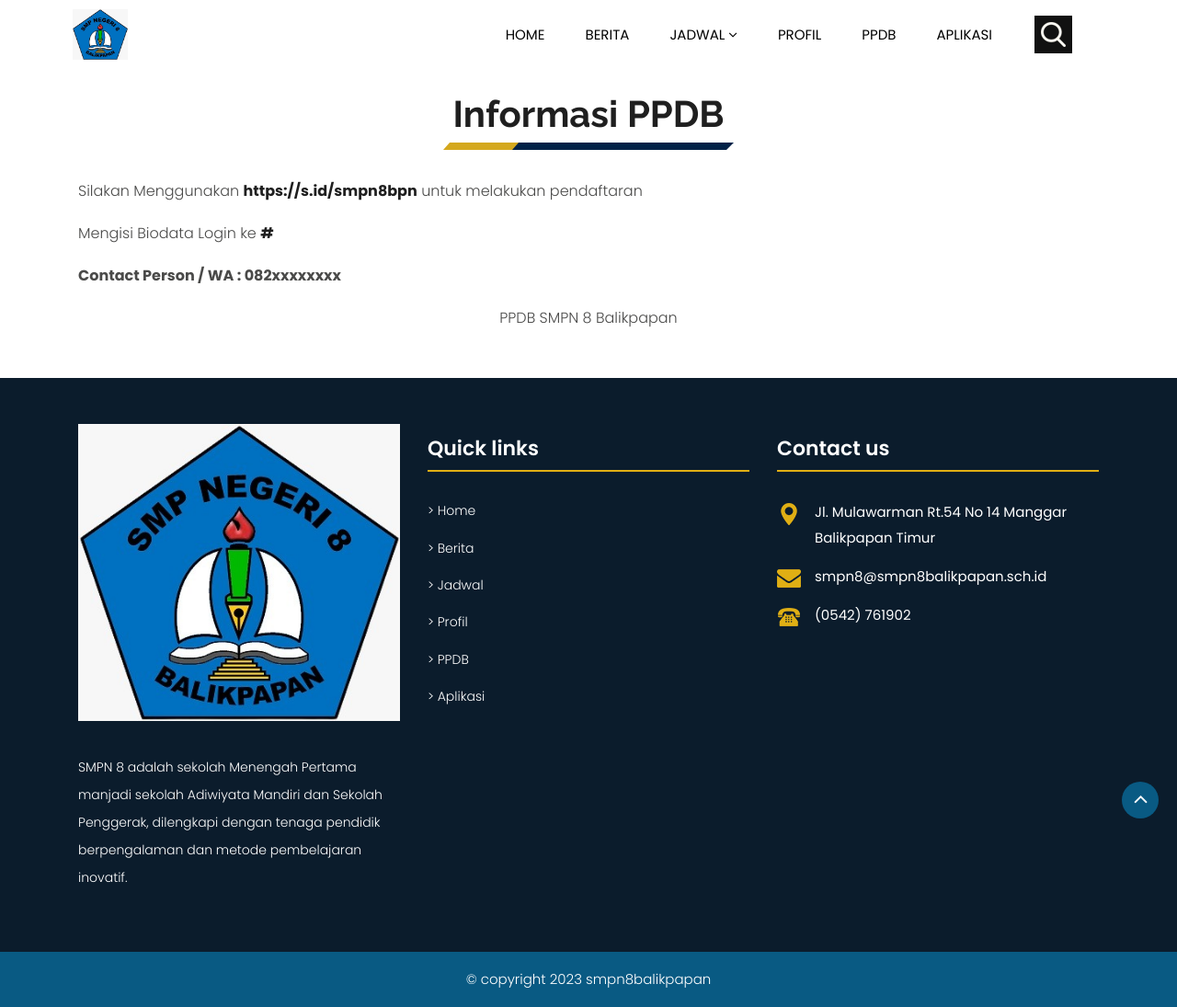
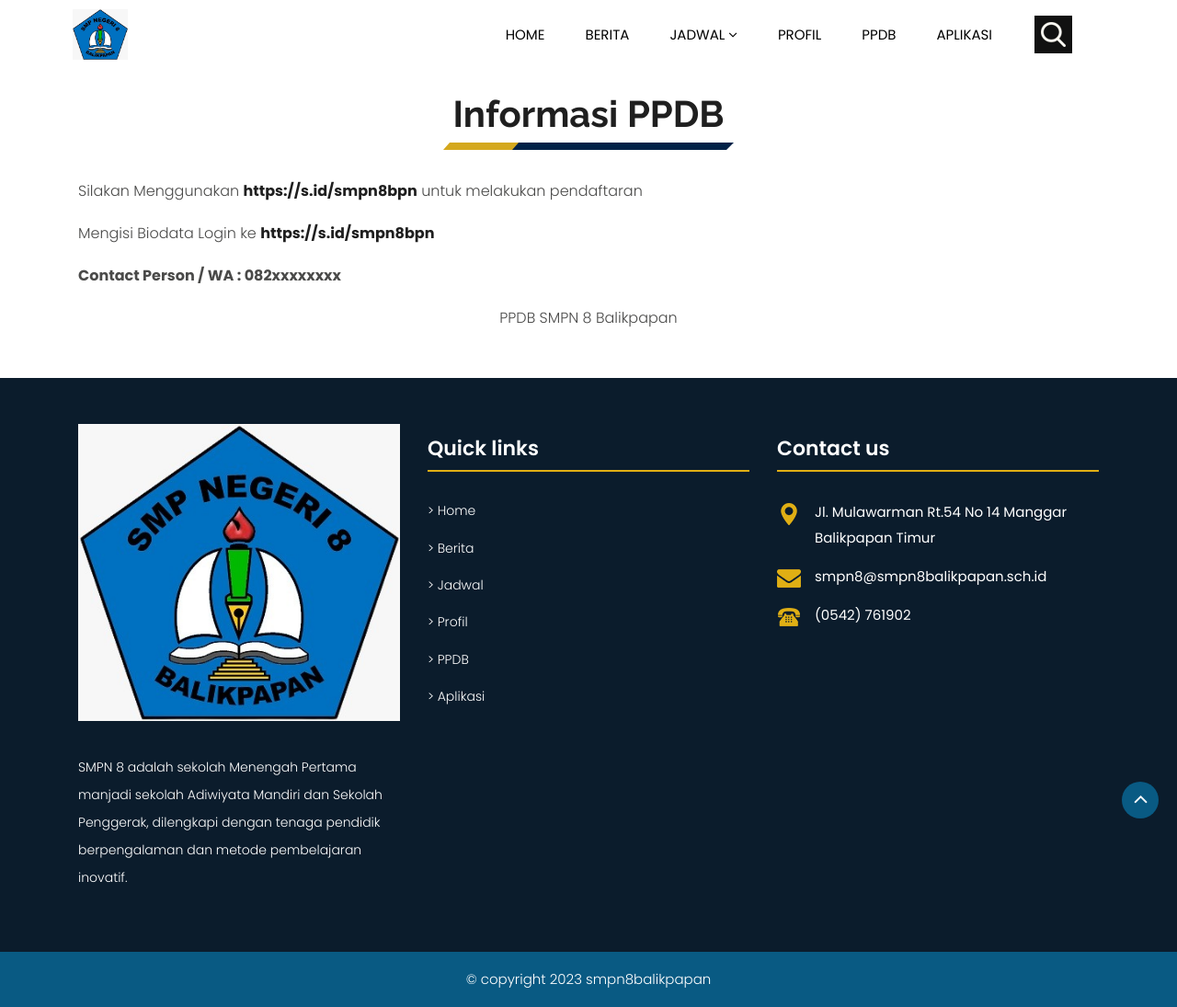
Before and after one commit to yokowasis/school-perfect-learns-smpn8balikpapan, a Jekyll site: the page built from pages/ppdb.md, in a window 1280 px wide. Shown: the whole page at 92% size. Built offline with Jekyll 4.4.1, drawn with Linux system fonts in a browser that asks for light colours; some of the changed lines change nothing that is shown.

Commit message:
Update ppdb.md

```diff
--- a/pages/ppdb.md
+++ b/pages/ppdb.md
@@ -7,7 +7,7 @@
 Silakan Menggunakan **[https://s.id/smpn8bpn](https://s.id/smpn8bpn)** untuk melakukan pendaftaran
 
 
-Mengisi Biodata Login ke **[#](#)**
+Mengisi Biodata Login ke **[https://s.id/smpn8bpn](#)**
 
 **Contact Person / WA : 082xxxxxxxx**
 
```
